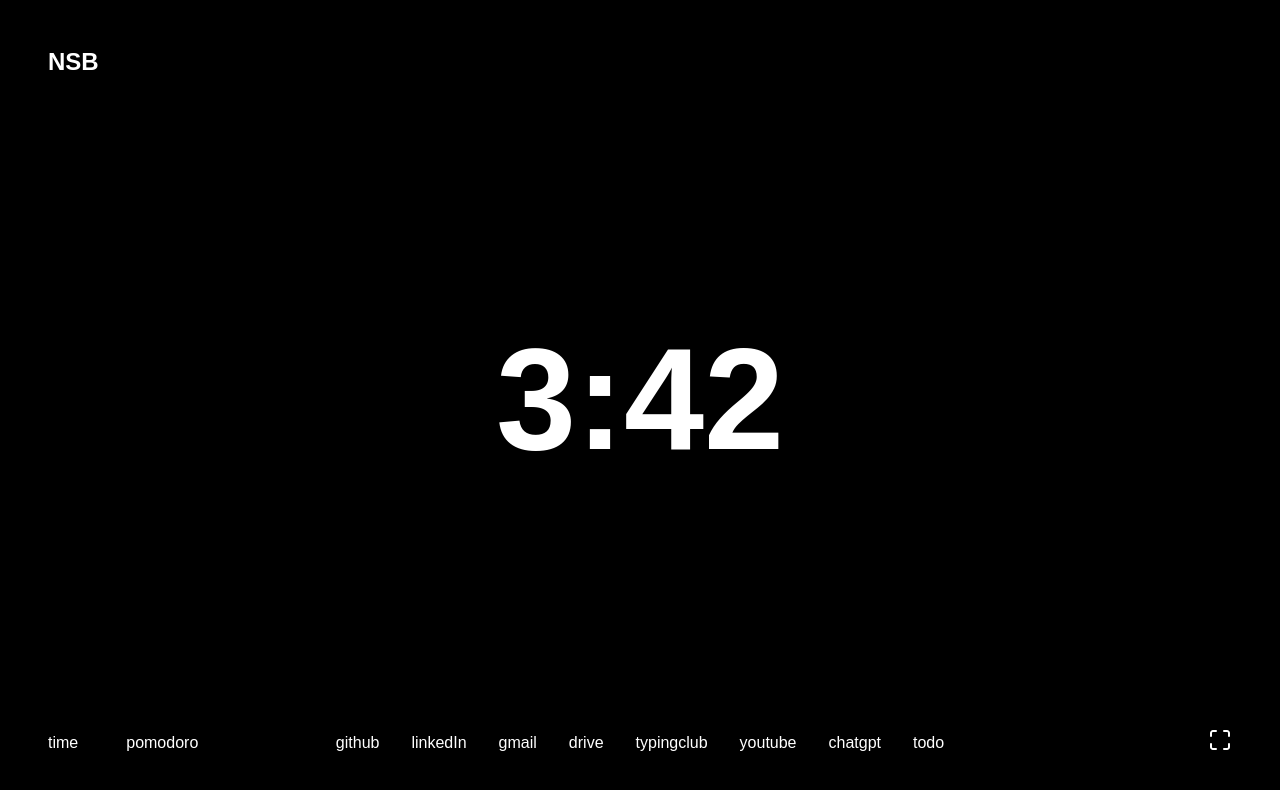
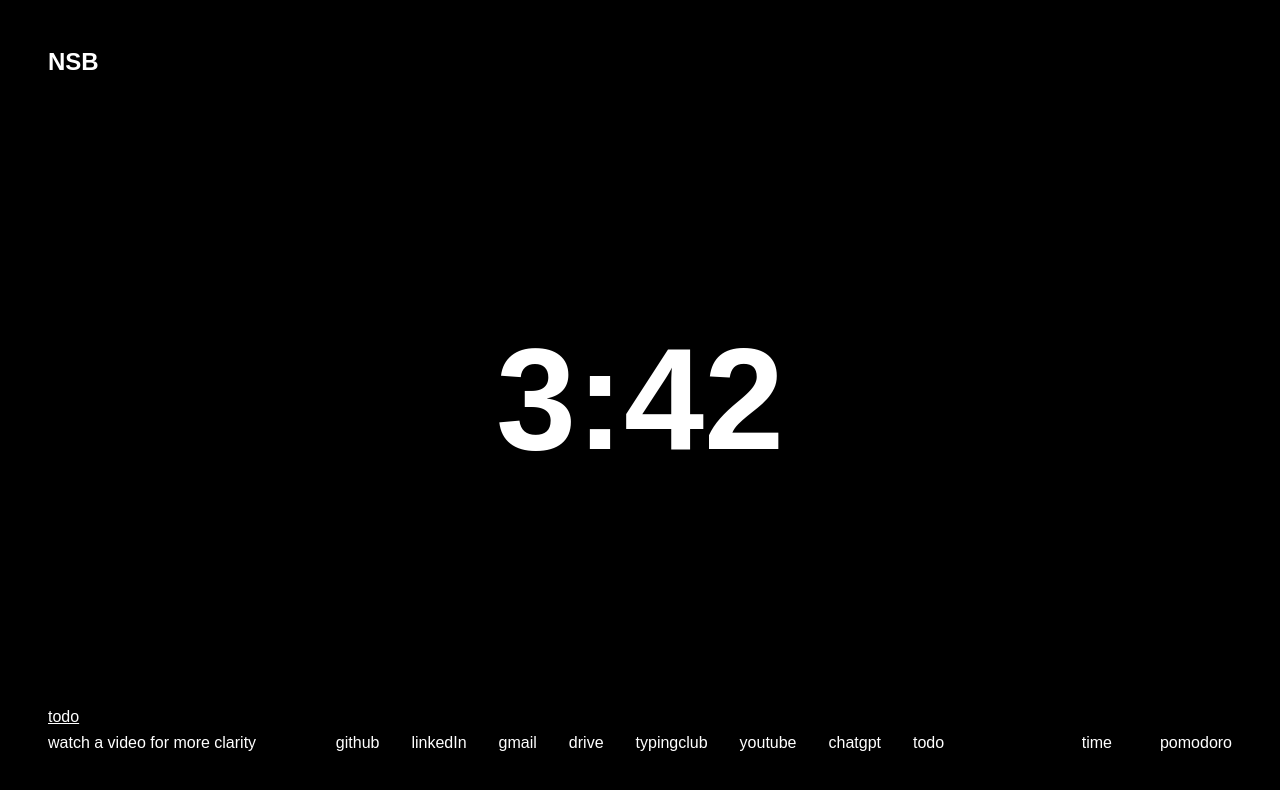
Before and after one commit to ansabazys/homepage, a browser extension: page index.html in a window 1280 px wide. Drawn offline with Linux system fonts and the light colour scheme; no server answers; a web font is replaced by a local one.

Commit message:
removed greetings

```diff
--- a/index.html
+++ b/index.html
@@ -3,7 +3,7 @@
   <head>
     <meta charset="UTF-8" />
     <meta name="viewport" content="width=device-width, initial-scale=1.0" />
-    <title>Homepage</title>
+    <title>New tab</title>
     <link rel="shortcut icon" href="assets/tablogo.png" type="image/x-icon">
     <link rel="stylesheet" href="style.css" />
     <link rel="preconnect" href="https://fonts.googleapis.com" />
@@ -35,27 +35,17 @@
         <a href="https://chatgpt.com/" target="_blank">chatgpt</a>
          <a href="https://ansabazys.github.io/todo/" target="_blank">todo</a>
       </section>
-      <section class="icons">
-        <svg
-          width="24"
-          height="24"
-          viewBox="0 0 24 24"
-          fill="none"
-          xmlns="http://www.w3.org/2000/svg"
-        >
-          <path
-            d="M8 3H5C4.46957 3 3.96086 3.21071 3.58579 3.58579C3.21071 3.96086 3 4.46957 3 5V8M21 8V5C21 4.46957 20.7893 3.96086 20.4142 3.58579C20.0391 3.21071 19.5304 3 19 3H16M3 16V19C3 19.5304 3.21071 20.0391 3.58579 20.4142C3.96086 20.7893 4.46957 21 5 21H8M16 21H19C19.5304 21 20.0391 20.7893 20.4142 20.4142C20.7893 20.0391 21 19.5304 21 19V16"
-            stroke="white"
-            stroke-width="2"
-            stroke-linecap="round"
-            stroke-linejoin="round"
-          />
-        </svg>
+      <section class="todo__container">
+        <p>todo</p>
+        <div>
+          <p>watch a video for more clarity</p>
+        </div>
       </section>
       <section class="timer__container">
         <span>time</span>
         <span>pomodoro</span>
       </section>
+
     </main>
 
     <script src="script.js"></script>
--- a/script.js
+++ b/script.js
@@ -28,14 +28,6 @@ function updateTime() {
   const hours = now.getHours();
 
   timeEl.textContent = formattedTime.replace(/ (AM|PM)$/, "");
-
-  if (hours < 12) {
-    greetingEl.textContent = "Good Morning";
-  } else if (hours < 18) {
-    greetingEl.textContent = "Good Afternoon";
-  } else {
-    greetingEl.textContent = "Good Evening";
-  }
 }
 
 setInterval(updateTime, 1000);
--- a/style.css
+++ b/style.css
@@ -65,6 +65,7 @@ main {
 
 .links a {
     text-decoration: none;
+    font-size: 1rem;
 }
 
 .icons {
@@ -76,7 +77,23 @@ main {
 
 .timer__container {
     display: flex;
-    justify-content: start;
+    justify-content: end;
     align-items: end;
     gap: 3rem;
+    font-size: 1rem;
 }
+
+
+
+.todo__container {
+    display: flex;
+    justify-content: end;
+    align-items: start;
+    flex-direction: column;
+    gap: .5rem;
+    font-size: 1rem;
+}
+
+.todo__container > p{
+    text-decoration: underline;
+}
```
